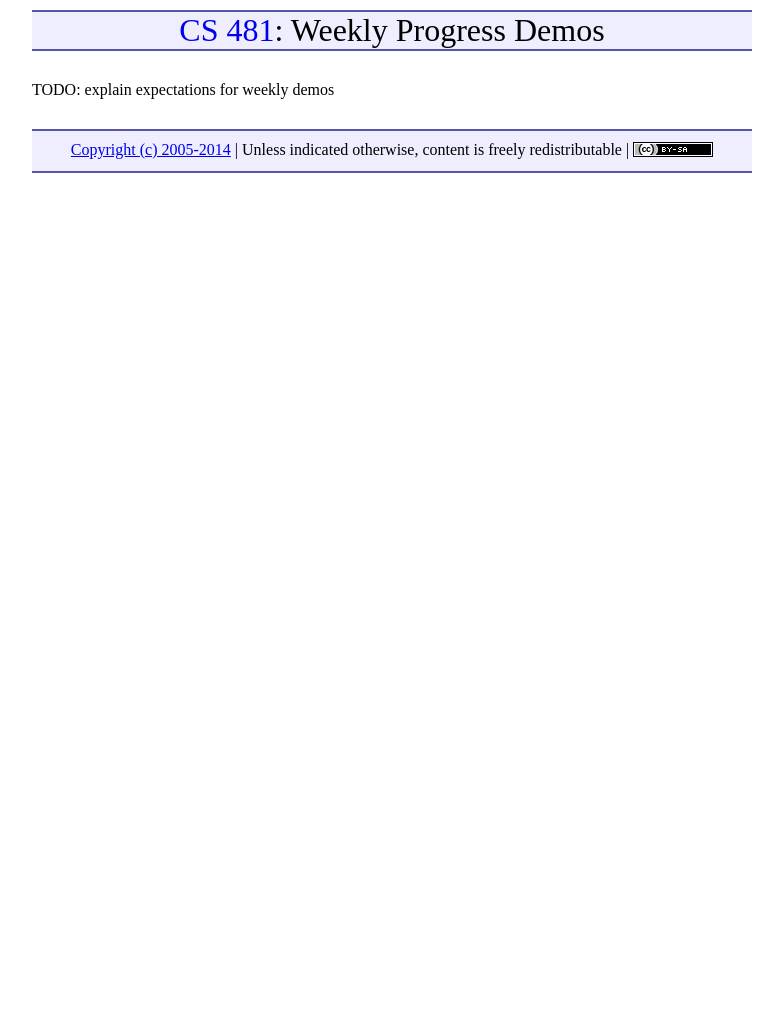
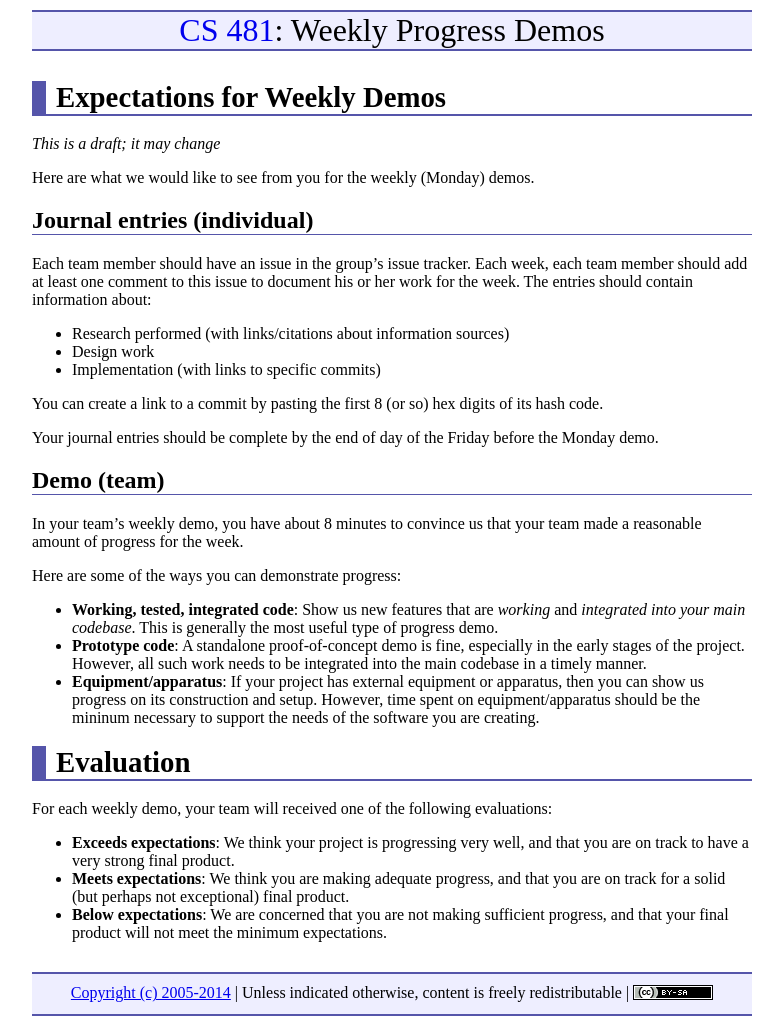
Before and after one commit to ycpcs/cs481-fall2014, a Jekyll site: the page built from assign/assign02.md, in a window 1280 px wide. Shown: the whole page, without its empty margins (248-1031 px from the left). Built offline with Jekyll 4.4.1, drawn with Linux system fonts in a browser that asks for light colours; nearby versions of some CDN libraries; Markdown is read by kramdown in place of the engine named in the settings; before the commit the page ends 900 px from its top, so only the background shows below that.

Commit message:
weekly demo expectations

```diff
--- a/_config.yml
+++ b/_config.yml
@@ -1,4 +1,4 @@
-url: "http://ycpcs.github.io/cs481-fall2014"
+baseurl: "http://ycpcs.github.io/cs481-fall2014"
 markdown: rdiscount
 pygments: true
 coursename: "CS 481"
--- a/_layouts/default.html
+++ b/_layouts/default.html
@@ -3,24 +3,24 @@
 	<head>
 		<title>{{site.coursename}}: {{page.title}}</title>
 		<script type="text/javascript" src="//ajax.googleapis.com/ajax/libs/jquery/2.1.1/jquery.min.js"></script>
-		<script type="text/javascript" src="{{site.url}}/js/cs-commons.js"></script>
+		<script type="text/javascript" src="{{site.baseurl}}/js/cs-commons.js"></script>
 		<script type="text/javascript">
 			$(document).ready(function() {
 				if ("{{page.artifact-name}}" !== "") {
-					cs_commons.init("{{site.url}}", "{{page.artifact-name}}");
+					cs_commons.init("{{site.baseurl}}", "{{page.artifact-name}}");
 				}
 			});
 		</script>
-		<link rel="stylesheet" type="text/css" href="{{site.url}}/css/site.css">
+		<link rel="stylesheet" type="text/css" href="{{site.baseurl}}/css/site.css">
 	</head>
 	<body>
 		<div id="content">
-			<div id="header"><a href="{{site.url}}/">{{site.coursename}}</a>: {{page.title}}</div>
+			<div id="header"><a href="{{site.baseurl}}/">{{site.coursename}}</a>: {{page.title}}</div>
 			{{content}}
 			<div id="footer">
-				<a href="{{site.url}}/README.html">Copyright (c) 2005-2014</a> |
+				<a href="{{site.baseurl}}/README.html">Copyright (c) 2005-2014</a> |
 				Unless indicated otherwise, content is freely redistributable |
-				<a class="cc-img" rel="license" href="http://creativecommons.org/licenses/by-sa/4.0/"><img alt="Creative Commons License" style="border-width:0" src="{{site.url}}/img/cc-by-sa-80x15.png" /></a>
+				<a class="cc-img" rel="license" href="http://creativecommons.org/licenses/by-sa/4.0/"><img alt="Creative Commons License" style="border-width:0" src="{{site.baseurl}}/img/cc-by-sa-80x15.png" /></a>
 			</div>
 		</div>
 	</body>
--- a/assign/assign02.md
+++ b/assign/assign02.md
@@ -3,4 +3,38 @@ layout: default
 title: "Weekly Progress Demos"
 ---
 
-TODO: explain expectations for weekly demos
+# Expectations for Weekly Demos
+
+*This is a draft; it may change*
+
+Here are what we would like to see from you for the weekly (Monday) demos.
+
+## Journal entries (individual)
+
+Each team member should have an issue in the group's issue tracker.  Each week, each team member should add at least one comment to this issue to document his or her work for the week.  The entries should contain information about:
+
+* Research performed (with links/citations about information sources)
+* Design work
+* Implementation (with links to specific commits)
+
+You can create a link to a commit by pasting the first 8 (or so) hex digits of its hash code.
+
+Your journal entries should be complete by the end of day of the Friday before the Monday demo.
+
+## Demo (team)
+
+In your team's weekly demo, you have about 8 minutes to convince us that your team made a reasonable amount of progress for the week.
+
+Here are some of the ways you can demonstrate progress:
+
+* **Working, tested, integrated code**: Show us new features that are *working* and *integrated into your main codebase*.  This is generally the most useful type of progress demo.
+* **Prototype code**: A standalone proof-of-concept demo is fine, especially in the early stages of the project.  However, all such work needs to be integrated into the main codebase in a timely manner.
+* **Equipment/apparatus**: If your project has external equipment or apparatus, then you can show us progress on its construction and setup.  However, time spent on equipment/apparatus should be the mininum necessary to support the needs of the software you are creating.
+
+# Evaluation
+
+For each weekly demo, your team will received one of the following evaluations:
+
+* **Exceeds expectations**: We think your project is progressing very well, and that you are on track to have a very strong final product.
+* **Meets expectations**: We think you are making adequate progress, and that you are on track for a solid (but perhaps not exceptional) final product.
+* **Below expectations**: We are concerned that you are not making sufficient progress, and that your final product will not meet the minimum expectations.
```
